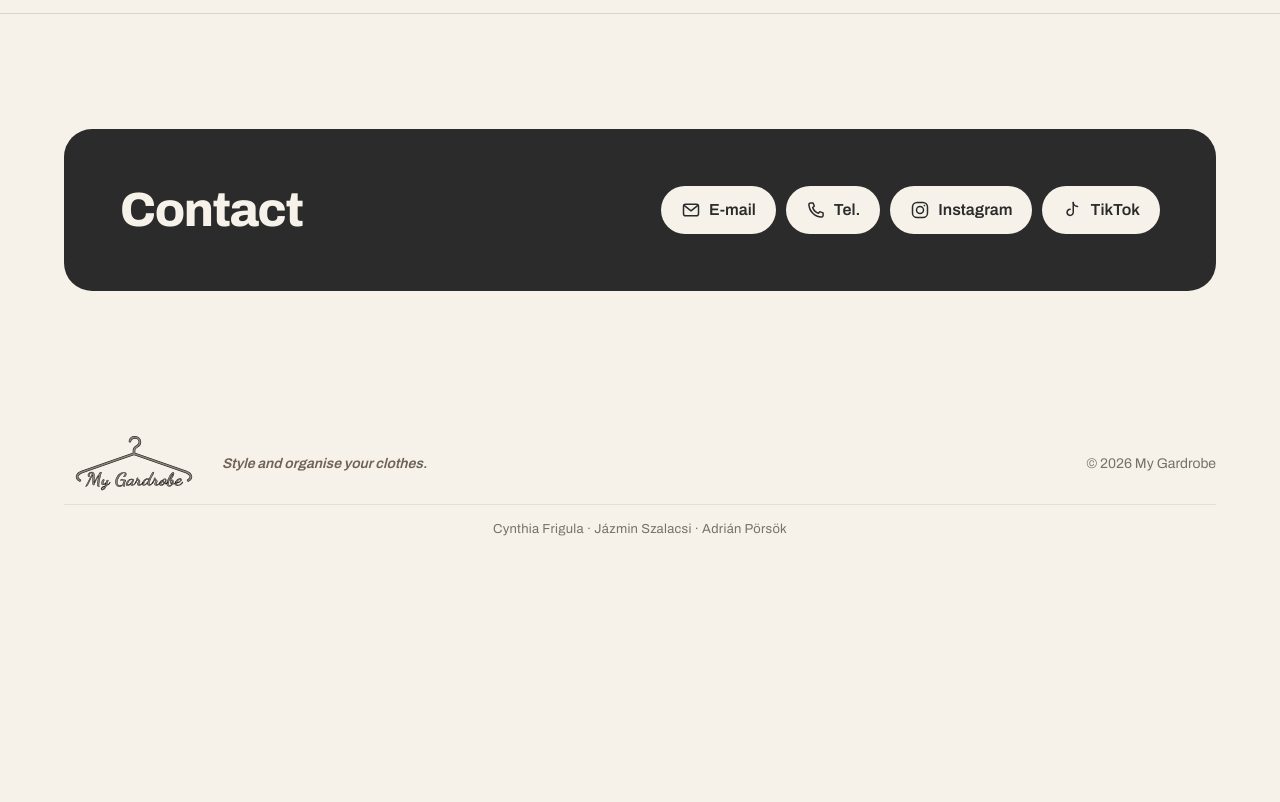
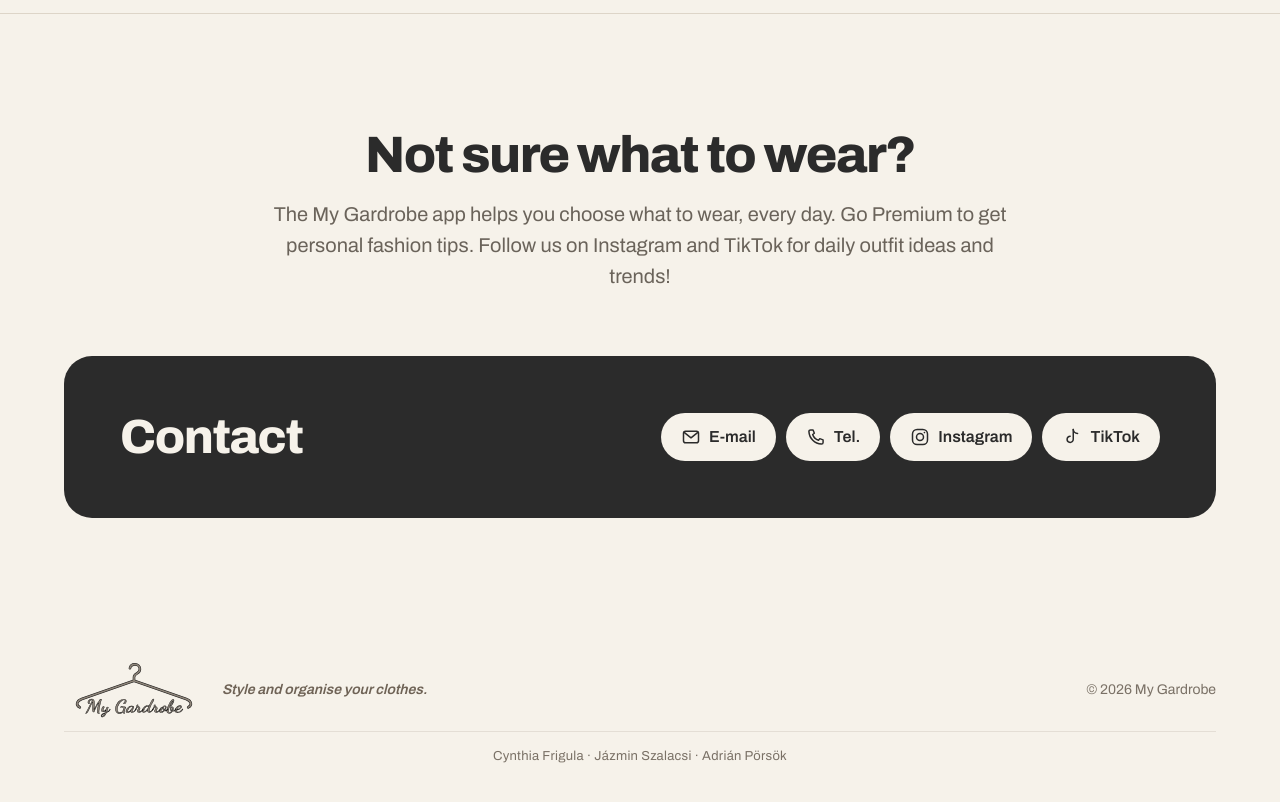
Before and after one commit to aporsok-21/my-gardrobe, a plain HTML site: page index.html in a window 1280 px wide. Shown: the part 1300-2102 px from the top of the page. Before the commit the page ends 1880 px from the top, so only its background shows below. Drawn offline with Linux system fonts and the light colour scheme.

Commit message:
Add app intro text above the Contact section
Tell visitors the app helps them choose what to wear, mention Premium
fashion tips and point them to Instagram and TikTok (English and Hungarian).

Co-Authored-By: Claude Opus 5.5 <noreply@anthropic.com>

```diff
--- a/index.html
+++ b/index.html
@@ -126,6 +126,10 @@ a{color:#2B2B2B}a:hover{color:#8B7D6B}
 
 <!-- CONTACT -->
 <section id="contact" style="padding: clamp(72px, 9vw, 120px) clamp(20px, 5vw, 72px); border-top: 1px solid #DDD5C8">
+<div style="max-width: 760px; margin: 0 auto clamp(40px, 5vw, 64px); text-align: center">
+<h2 style="margin: 0 0 16px; font-size: clamp(32px, 4vw, 52px); font-weight: 800; letter-spacing: -.03em; line-height: 1.05; color: #2B2B2B">{{t.promoTitle}}</h2>
+<p style="margin: 0; font-size: clamp(17px, 1.6vw, 20px); line-height: 1.55; color: #6A635A">{{t.promoText}}</p>
+</div>
 <div style="max-width: 1240px; margin: 0 auto; background: #2B2B2B; color: #F6F2EA; border-radius: 28px; padding: clamp(28px, 5vw, 56px); display: flex; flex-wrap: wrap; gap: 32px; justify-content: space-between; align-items: center">
 <h2 style="margin: 0; font-size: clamp(32px, 4vw, 48px); font-weight: 800; letter-spacing: -.03em; line-height: 1.05; color: #F6F2EA">{{t.contactKicker}}</h2>
 <div style="display: flex; flex-direction: column; align-items: flex-start; gap: 16px">
@@ -252,6 +256,8 @@ var GR_I18N = {
     ],
     contactKicker: 'Kapcsolat',
     contactTitle: 'Kérdésed van?',
+    promoTitle: 'Nem tudod, mit vegyél fel?',
+    promoText: 'A My Gardrobe app minden nap segít kiválasztani, mit vegyél fel. Prémiummal személyre szabott divattippeket is kapsz. Kövess minket Instagramon és TikTokon a napi outfitötletekért és trendekért!',
     footer: '© 2026 My Gardrobe',
     insideTitle: 'Üdv a ruhatáradban!',
     insideSub: 'Az app a következő lépés.',
@@ -283,6 +289,8 @@ var GR_I18N = {
     ],
     contactKicker: 'Contact',
     contactTitle: 'Questions?',
+    promoTitle: 'Not sure what to wear?',
+    promoText: 'The My Gardrobe app helps you choose what to wear, every day. Go Premium to get personal fashion tips. Follow us on Instagram and TikTok for daily outfit ideas and trends!',
     footer: '© 2026 My Gardrobe',
     insideTitle: 'Welcome to your Gardrobe',
     insideSub: 'The app is our next step.',
```
